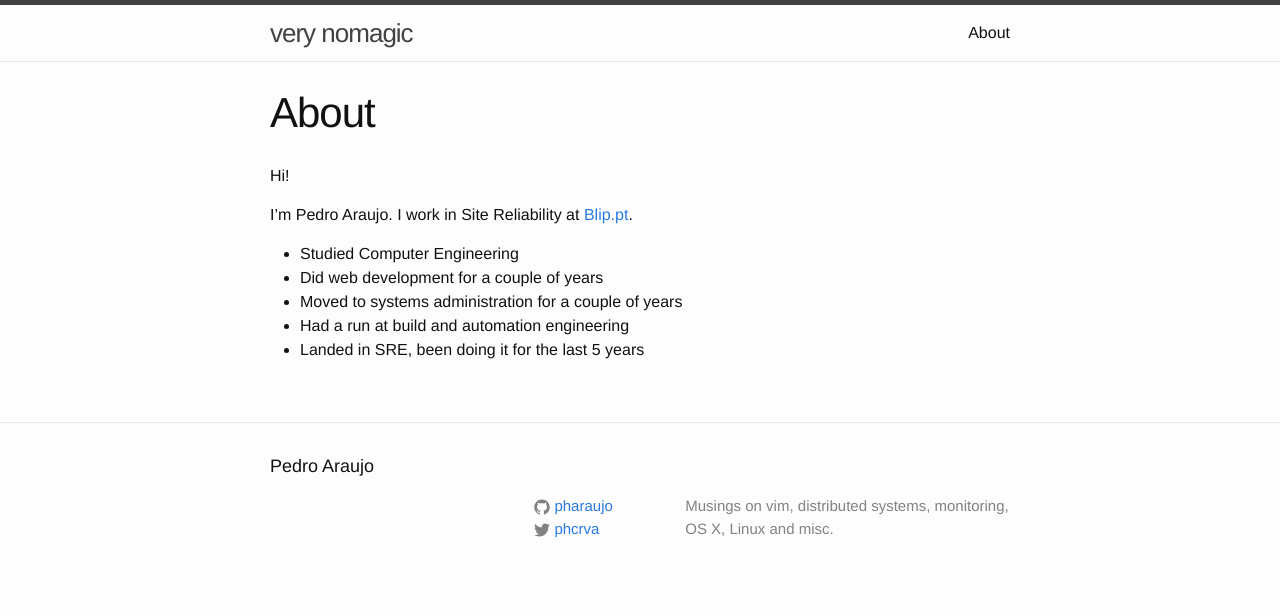
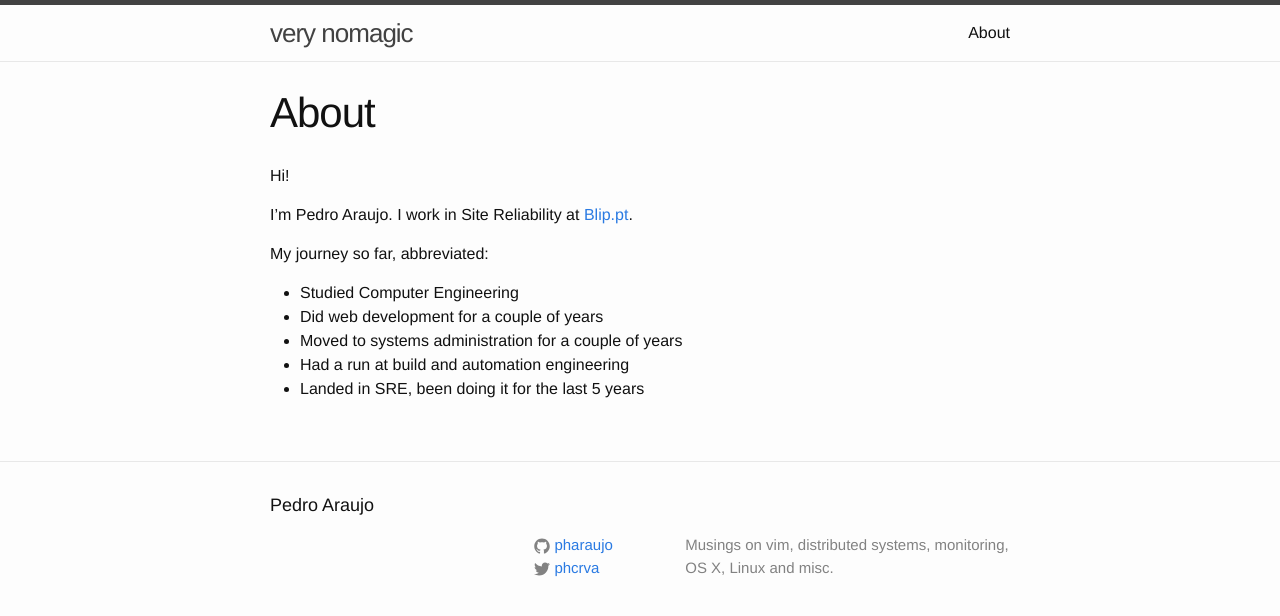
Before and after one commit to pharaujo/pharaujo.github.io, a Jekyll site: the page built from about.md, in a window 1280 px wide. Shown: the top 616 px of the page. Built offline with Jekyll 4.4.1, drawn with Linux system fonts in a browser that asks for light colours.

Commit message:
Improve the about a bit more

```diff
--- a/about.md
+++ b/about.md
@@ -8,6 +8,8 @@ Hi!
 
 I'm Pedro Araujo. I work in Site Reliability at [Blip.pt](http://www.blip.pt).
 
+My journey so far, abbreviated:
+
   - Studied Computer Engineering
   - Did web development for a couple of years
   - Moved to systems administration for a couple of years
```
